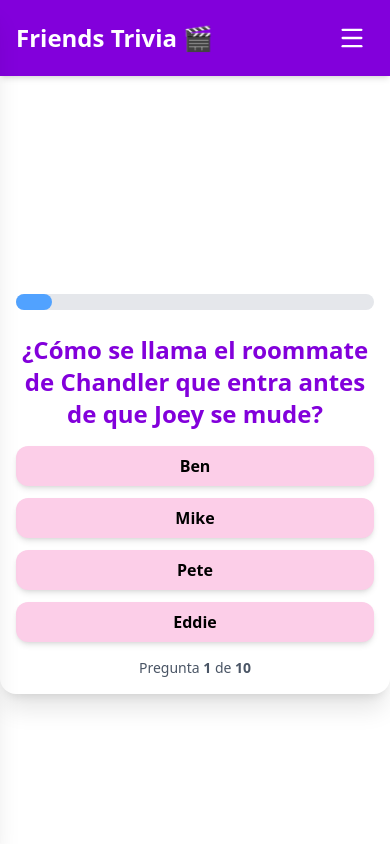
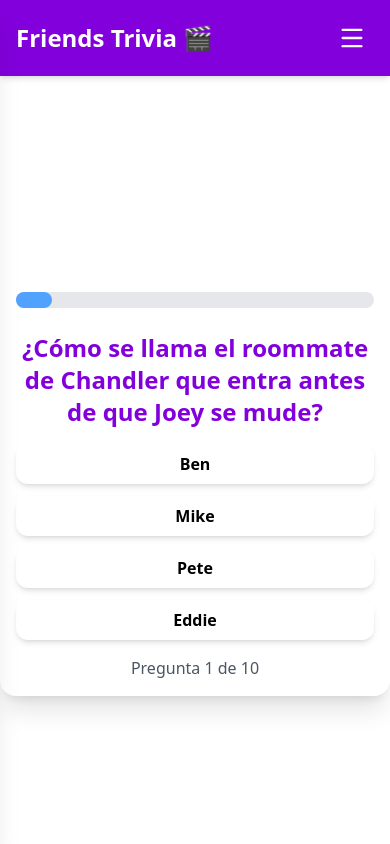
Before and after one commit to Ezzeorazi/trivia-friends, a React (Vite) app: page /trivia in a window 390 px wide. Shown: the top 844 px of the page. Built offline with nearby package versions, Linux system fonts and the light colour scheme.

Commit message:
responsive fixed

```diff
--- a/src/components/Trivia.jsx
+++ b/src/components/Trivia.jsx
@@ -39,7 +39,7 @@
       } else {
         setFinished(true)
       }
-    }, 700)
+    }, 500)
   }
 
   const restartGame = () => {
@@ -54,11 +54,7 @@
   const progress = Math.min(((current + 1) / questions.length) * 100, 100)
 
   return (
-    <div className="bg-white rounded-2xl shadow-xl p-4 w-full max-w-md mx-auto text-center
-      sm:p-8 sm:max-w-lg
-      animate-fade-in"
-      style={{ minHeight: "400px" }}
-    >
+    <div className="bg-white rounded-2xl shadow-xl p-4 w-full max-w-md text-center">
       {/* Barra de progreso */}
       <div className="w-full bg-gray-200 rounded-full h-4 mb-6">
         <div
@@ -69,22 +65,22 @@
 
       {!finished ? (
         <>
-          <h2 className="text-2xl sm:text-3xl font-bold mb-4 text-purple-700 animate-fade-in">
+          <h2 className="text-2xl font-bold mb-4 text-purple-700">
             {questions[current].question}
           </h2>
 
-          <div className="grid gap-3">
+          <div className="grid gap-3 ">
             {questions[current].options.map((option, index) => {
               let btnClass =
-                "px-4 py-2 rounded-xl font-semibold transition shadow-md w-full sm:w-auto cursor-pointer duration-300 "
+                "px-4 py-2 rounded-xl font-semibold transition shadow-md "
 
               if (selected === option) {
                 btnClass += isCorrect
-                  ? "bg-green-400 text-white scale-105"
-                  : "bg-red-400 text-white scale-105"
+                  ? "bg-green-400 text-white cursor-pointer"
+                  : "bg-red-400 text-white cursor-pointer"
               } else {
                 btnClass +=
-                  "bg-pink-200 hover:bg-purple-200 text-black"
+                  "bg-pastelPink hover:bg-pastelPurple text-black cursor-pointer"
               }
 
               return (
@@ -93,9 +89,6 @@
                   onClick={() => !selected && handleAnswer(option)}
                   className={btnClass}
                   disabled={!!selected}
-                  style={{
-                    opacity: selected && selected !== option ? 0.7 : 1,
-                  }}
                 >
                   {option}
                 </button>
@@ -103,19 +96,19 @@
             })}
           </div>
 
-          <p className="mt-4 text-gray-600 text-sm sm:text-base">
-            Pregunta <span className="font-bold">{current + 1}</span> de <span className="font-bold">{questions.length}</span>
+          <p className="mt-4 text-gray-600">
+            Pregunta {current + 1} de {questions.length}
           </p>
         </>
       ) : (
         <>
-          <h2 className="text-3xl font-bold text-green-600 animate-bounce">¡Juego terminado!</h2>
+          <h2 className="text-3xl font-bold text-green-600">¡Juego terminado!</h2>
           <p className="mt-4 text-lg text-gray-700">
-            Tu puntaje: <span className="font-bold text-purple-700">{score}</span> / {questions.length}
+            Tu puntaje: {score} / {questions.length}
           </p>
           <button
             onClick={restartGame}
-            className="mt-6 px-6 py-2 bg-blue-300 hover:bg-green-300 rounded-xl text-black font-semibold transition cursor-pointer shadow-lg animate-fade-in"
+            className="mt-6 px-6 py-2 bg-pastelBlue hover:bg-pastelGreen rounded-xl text-black font-semibold transition cursor-pointer"
           >
             Jugar de nuevo
           </button>
--- a/src/pages/Home.jsx
+++ b/src/pages/Home.jsx
@@ -1,23 +1,25 @@
 import Trivia from "../components/Trivia"
-import { useNavigate } from "react-router-dom" // Importa el hook
+import { useNavigate } from "react-router-dom"
 
 function Home() {
-    const navigate = useNavigate() // Inicializa el hook
+  const navigate = useNavigate()
 
   return (
-    <div className="flex flex-col items-center justify-center min-h-screen">
-      <h2 className="text-4xl font-bold text-purple-800 mb-2">Bienvenido 👋</h2>
-      <p className="text-lg text-gray-700">
+    <div className="flex flex-col items-center justify-center min-h-screen px-4">
+      <h2 className="text-3xl sm:text-4xl font-bold text-purple-800 mb-4 text-center">
+        Bienvenido 👋
+      </h2>
+      <p className="text-base sm:text-lg text-gray-700 max-w-md text-center mb-2">
         Prepárate para demostrar cuánto sabes de Friends.
       </p>
       <button
-        className="mt-5 px-6 py-3 bg-pink-400 text-white font-semibold rounded-xl shadow-lg hover:bg-pink-500 transition cursor-pointer"
+        className="mt-6 px-6 py-3 bg-pink-400 text-white font-semibold rounded-xl shadow-lg hover:bg-pink-500 transition cursor-pointer w-full max-w-xs sm:max-w-sm"
         onClick={() => navigate("/trivia")}
       >
         ¡Jugar!
       </button>
     </div>
   )
-}
+  }
 
 export default Home
```
